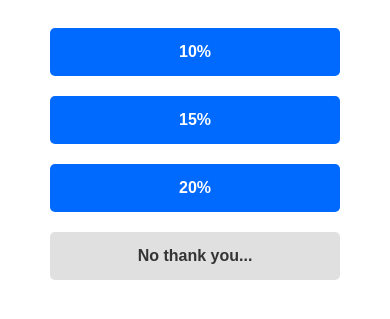
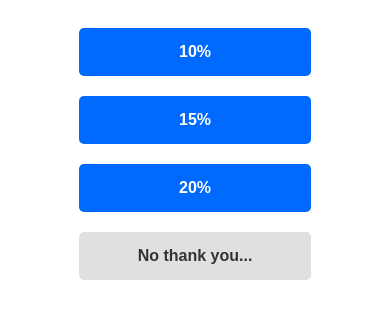
Before and after one commit to turtletuber/tippingScreen, a plain HTML site: page index.html in a window 390 px wide. Shown: the part 127-446 px from the top of the page. Drawn offline with Linux system fonts and the light colour scheme.

Commit message:
adjust responsiveness

```diff
--- a/styles.css
+++ b/styles.css
@@ -50,10 +50,10 @@ body {
         width: 100%;
     }
 
-    @media only screen and (orientation: landscape) {
+    @media only screen and (max-width: 600px) and (orientation: portrait) {
         .tip-button, .no-thank-you-button {
-            width: 48%; /* Adjust the percentage as needed for landscape mode */
-            max-width: none; /* Remove the maximum width */
+            width: 80%; /* Adjust the percentage for portrait mode */
+            max-width: 300px; /* Set the maximum width for portrait mode */
         }
     }
 }
```
